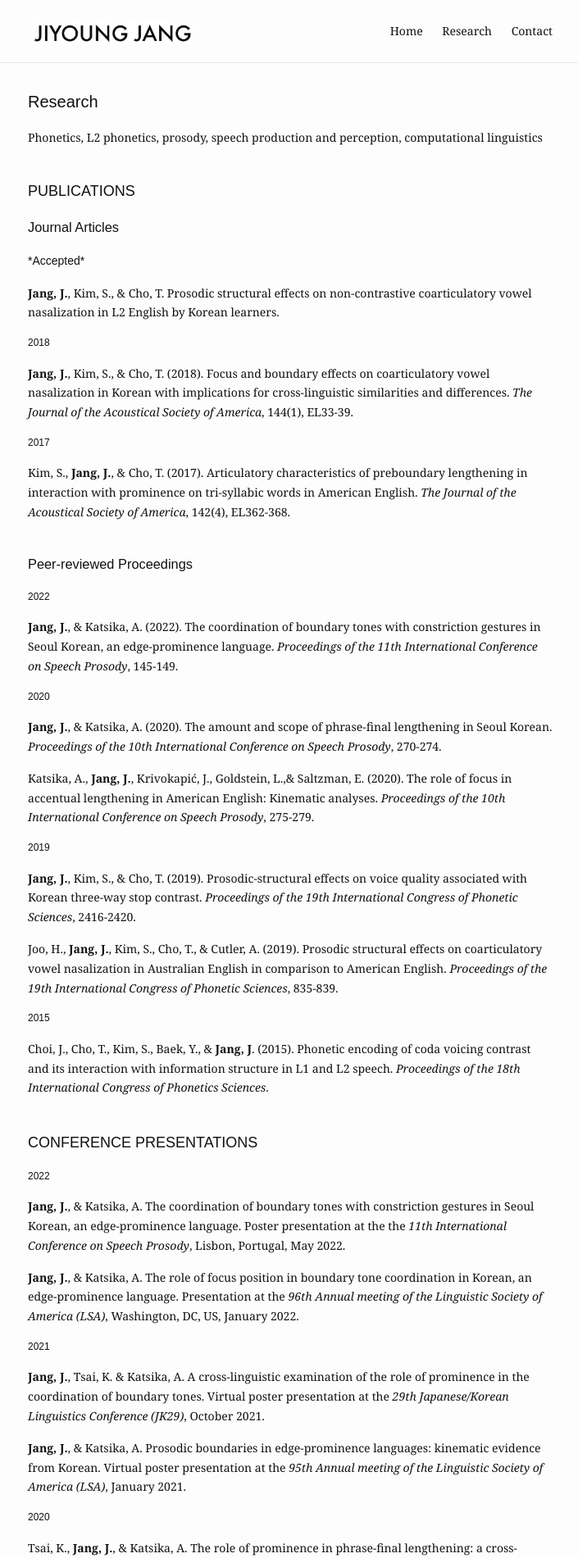
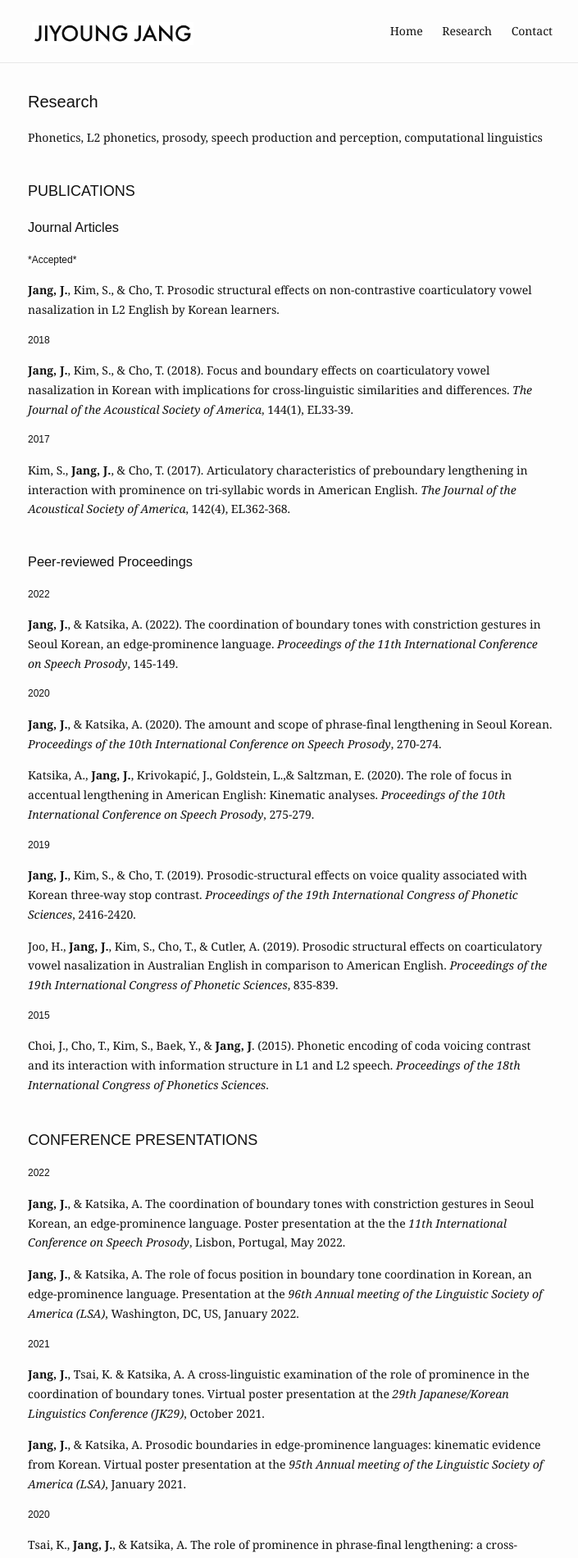
Before and after one commit to jiyoungj/jiyoungj.github.io, a Jekyll site: the page built from research.md, in a window 1280 px wide. Shown: the top 1901 px of the page at 82% size, without its empty margins (286-991 px from the left). Built offline with Jekyll 4.4.1, drawn with Linux system fonts in a browser that asks for light colours.

Commit message:
Update research.md

```diff
--- a/research.md
+++ b/research.md
@@ -12,7 +12,7 @@
 <h3 style="font-size:18px">PUBLICATIONS</h3>
  <h3>Journal Articles</h3>
 
-  <h4 style="font-size:14px">*Accepted*</h4>
+  <h4 style="font-size:12px">*Accepted*</h4>
 
    <b>Jang, J.</b>, Kim, S., & Cho, T. Prosodic structural effects on non-contrastive coarticulatory vowel nasalization in L2 English by Korean learners.
 
```
